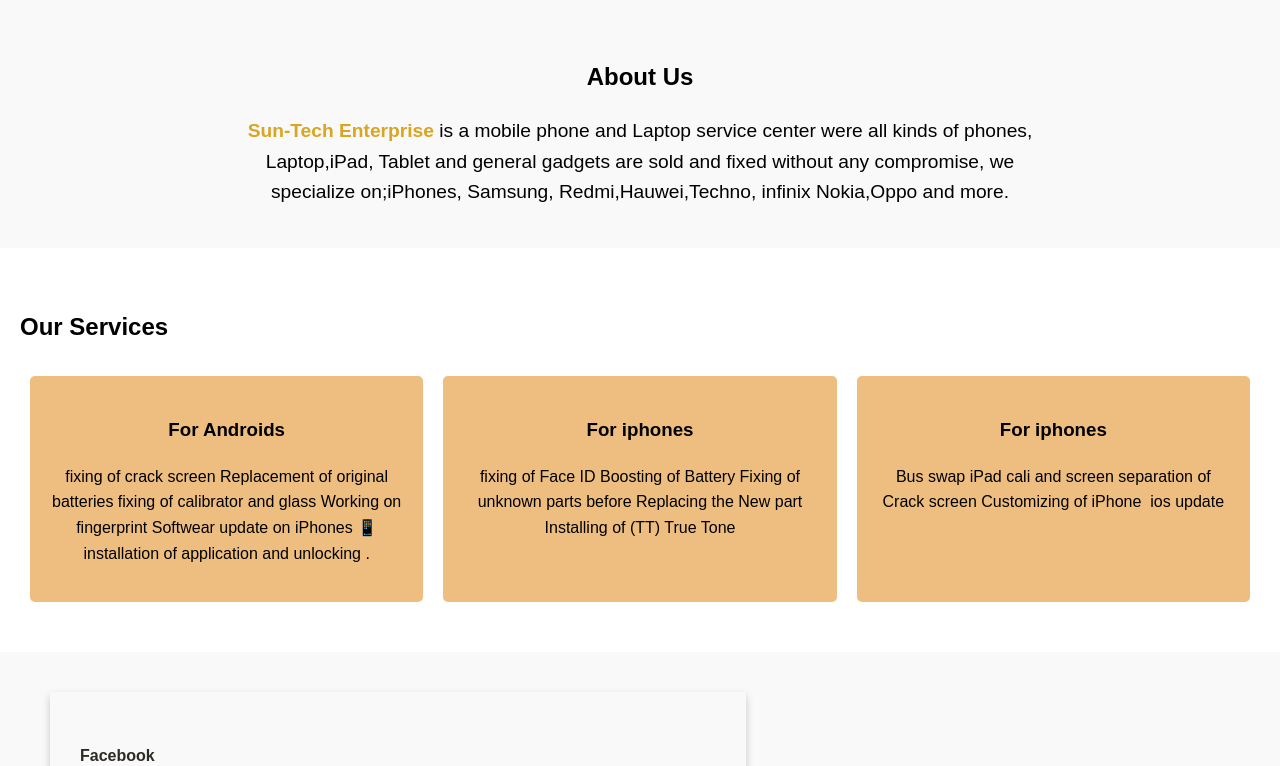
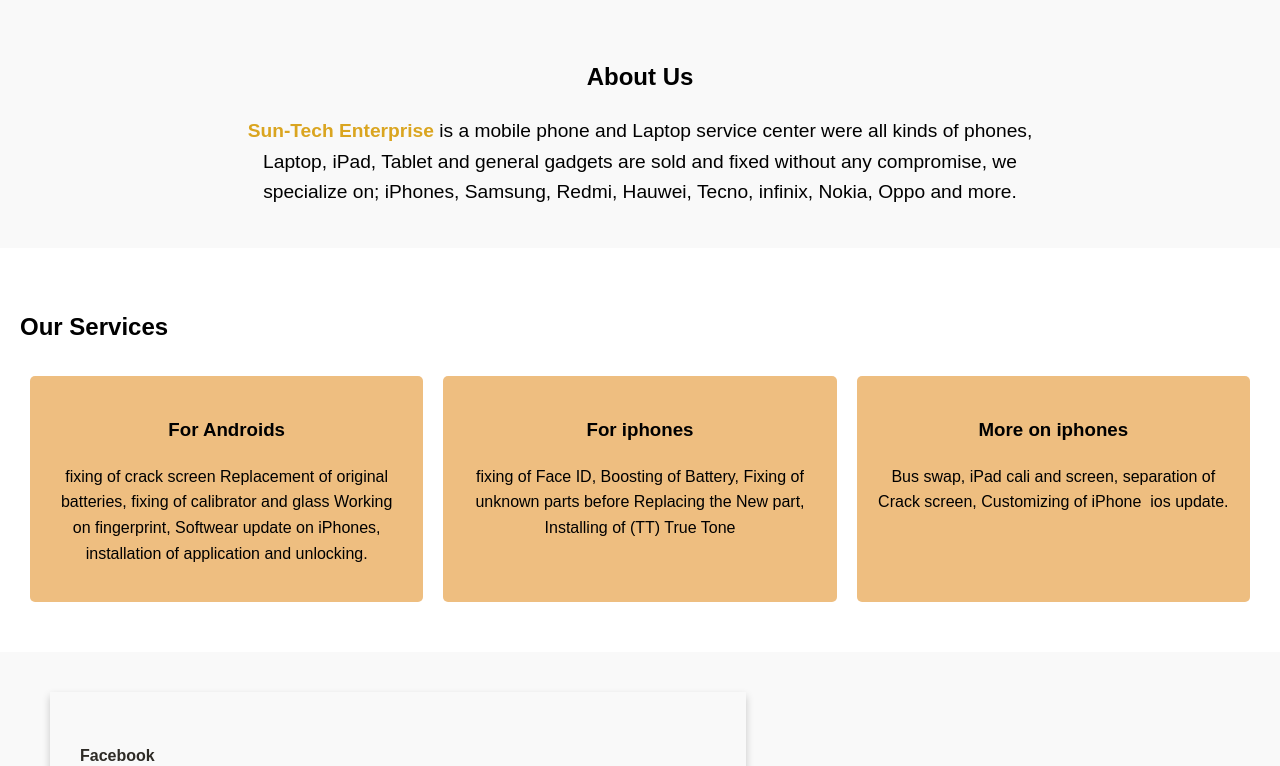
Before and after one commit to denre199/Sun-Tech-Solutions, a plain HTML site: page index.html in a window 1280 px wide. Shown: the part 543-1309 px from the top of the page. Drawn offline with Linux system fonts and the light colour scheme.

Commit message:
Update index.html

```diff
--- a/index.html
+++ b/index.html
@@ -31,7 +31,7 @@
         <h2>About Us</h2>
         <p>
              <b style="color: goldenrod;">Sun-Tech Enterprise </b>
-             is a mobile phone and Laptop service center were all kinds of phones, Laptop,iPad, Tablet and general gadgets are sold and fixed without any compromise, we specialize on;iPhones, Samsung, Redmi,Hauwei,Techno, infinix Nokia,Oppo and more.
+             is a mobile phone and Laptop service center were all kinds of phones, Laptop, iPad, Tablet and general gadgets are sold and fixed without any compromise, we specialize on; iPhones, Samsung, Redmi, Hauwei, Tecno, infinix, Nokia, Oppo and more.
 
         </p>
     </section>
@@ -44,28 +44,28 @@
             <div class="service-item">
                 <h3>For Androids</h3>
                 <p>fixing of crack screen
-                    Replacement of original batteries
+                    Replacement of original batteries,
                     fixing of calibrator and glass
-                    Working on fingerprint
-                    Softwear update on iPhones 📱
-                    installation of application and unlocking .
+                    Working on fingerprint,
+                    Softwear update on iPhones,
+                    installation of application and unlocking.
                     </p>
             </div>
             <div class="service-item">
                 <h3>For iphones</h3>
-                <p>fixing of Face ID
-                    Boosting of Battery
-                    Fixing of unknown parts before Replacing the New part
+                <p>fixing of Face ID,
+                    Boosting of Battery,
+                    Fixing of unknown parts before Replacing the New part,
                     Installing of (TT) True Tone
                    </p>
             </div>
             <div class="service-item">
-                <h3>For iphones</h3>
-                <p> Bus swap
-                    iPad cali and screen
-                    separation of Crack screen
+                <h3> More on iphones</h3>
+                <p> Bus swap,
+                    iPad cali and screen,
+                    separation of Crack screen,
                     Customizing of iPhone
-                    ios update</p>
+                    ios update.</p>
             </div>
         </div>
     </section>
```
